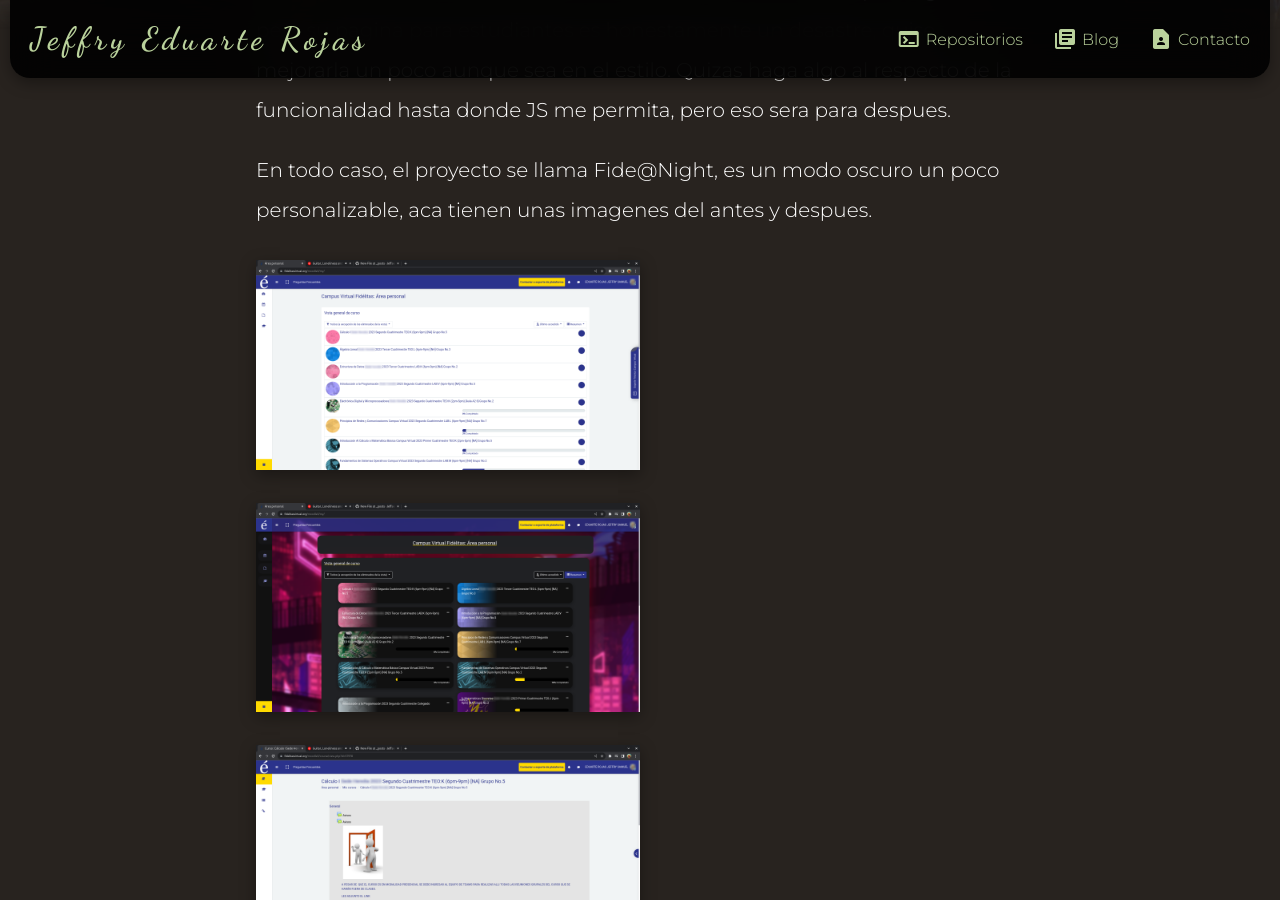
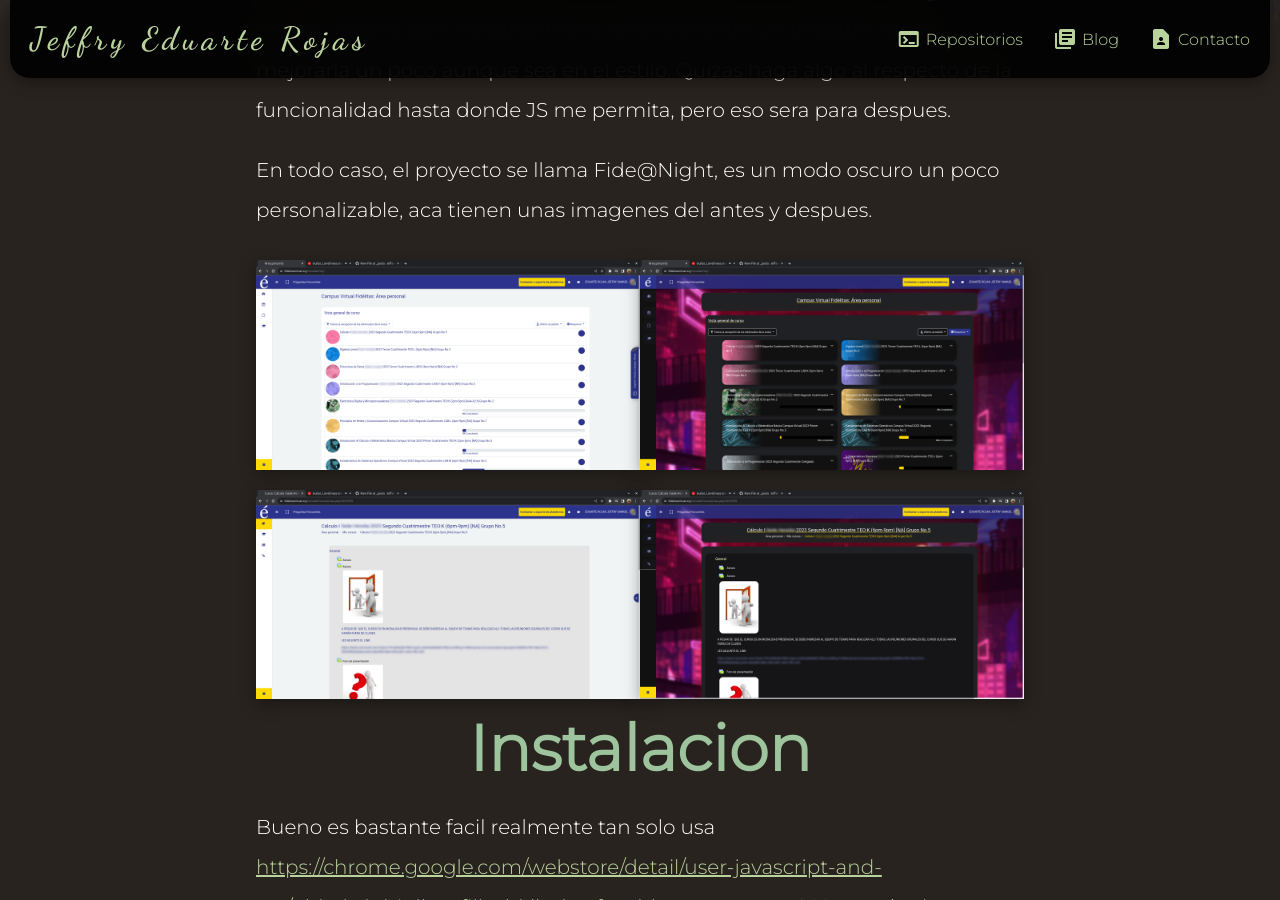
Before and after one commit to Jeffser/Jeffser.github.io, a Jekyll site: the page built from _posts/2023-8-1-fide.md, in a window 1280 px wide and 900 px high, scrolled down 400 px. Built offline with Jekyll 4.4.1, drawn with Linux system fonts in a browser that asks for light colours; some of the changed text lies outside the part shown.

Commit message:
page finished I think

```diff
--- a/_posts/2023-8-1-fide.md
+++ b/_posts/2023-8-1-fide.md
@@ -18,3 +18,19 @@
 ![]({{ site.url }}/images/fide/2.png)
 ![]({{ site.url }}/images/fide/3.png)
 ![]({{ site.url }}/images/fide/4.png)
+
+## Instalacion
+
+Bueno es bastante facil realmente tan solo usa [https://chrome.google.com/webstore/detail/user-javascript-and-css/nbhcbdghjpllgmfilhnhkllmkecfmpld](esta extension de Chrome) para agregar CSS a cualquier pagina, en la parte de CSS agrega estas lineas:
+
+@import url('https://jeffser.com/fideatnight.css');
+:root {
+	--background: url(https://preview.redd.it/every-oneshot-world-machine-edition-desktop-wallpaper-v0-tzudqy6nw2q91.png?width=1920&format=png&auto=webp&s=1874a92ffce0daabb8b796ba25417fefec203098);
+	--shadow-color: 255, 0, 0;
+	--background-effect: blur(5px);
+}
+
+Y listo ya deberia de funcionar :D
+Puedes cambiar el fondo por otra imagen o poner colores, ya sea usando Hex o simplemente escribiendo el color (por ejemplo black), tambien puedes cambiarle el color a las sombras y agregarle un efecto al fondo.
+
+En todo caso gracias por probar el tema, espero que les guste.
--- a/style.css
+++ b/style.css
@@ -123,6 +123,7 @@
     margin-left: auto;
     margin-right: auto;
     box-shadow: rgba(0, 0, 0, 0.35) 0px 5px 15px;
+    float: left;
 }
 #featured-posts {
     margin: 20px;
```
